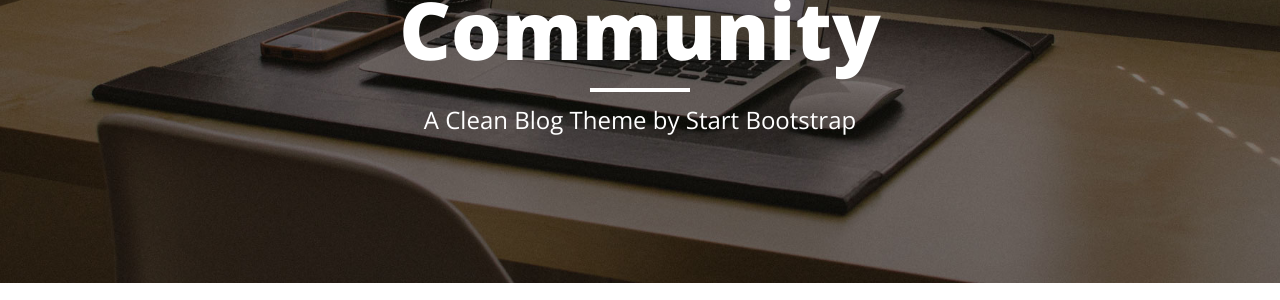
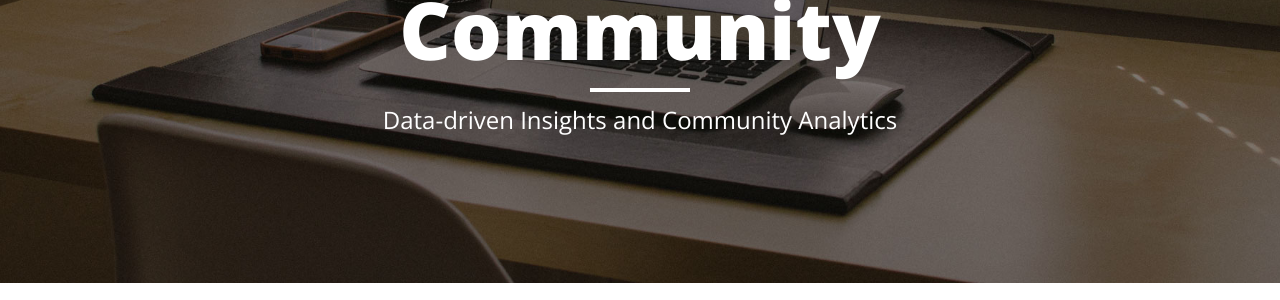
Before and after one commit to dennizl/dennizl.github.io, a Jekyll site: the page built from index.html, in a window 1280 px wide. Shown: the part 341-641 px from the top of the page. Built offline with Jekyll 4.4.1, drawn with Linux system fonts in a browser that asks for light colours; nearby versions of some CDN libraries; the list of posts is cut into pages by our own code.

Commit message:
Update index.html

```diff
--- a/index.html
+++ b/index.html
@@ -1,6 +1,6 @@
 ---
 layout: page
-description: "A Clean Blog Theme by Start Bootstrap"
+description: "Data-driven Insights and Community Analytics"
 ---
 
 {% for post in paginator.posts %}
```
